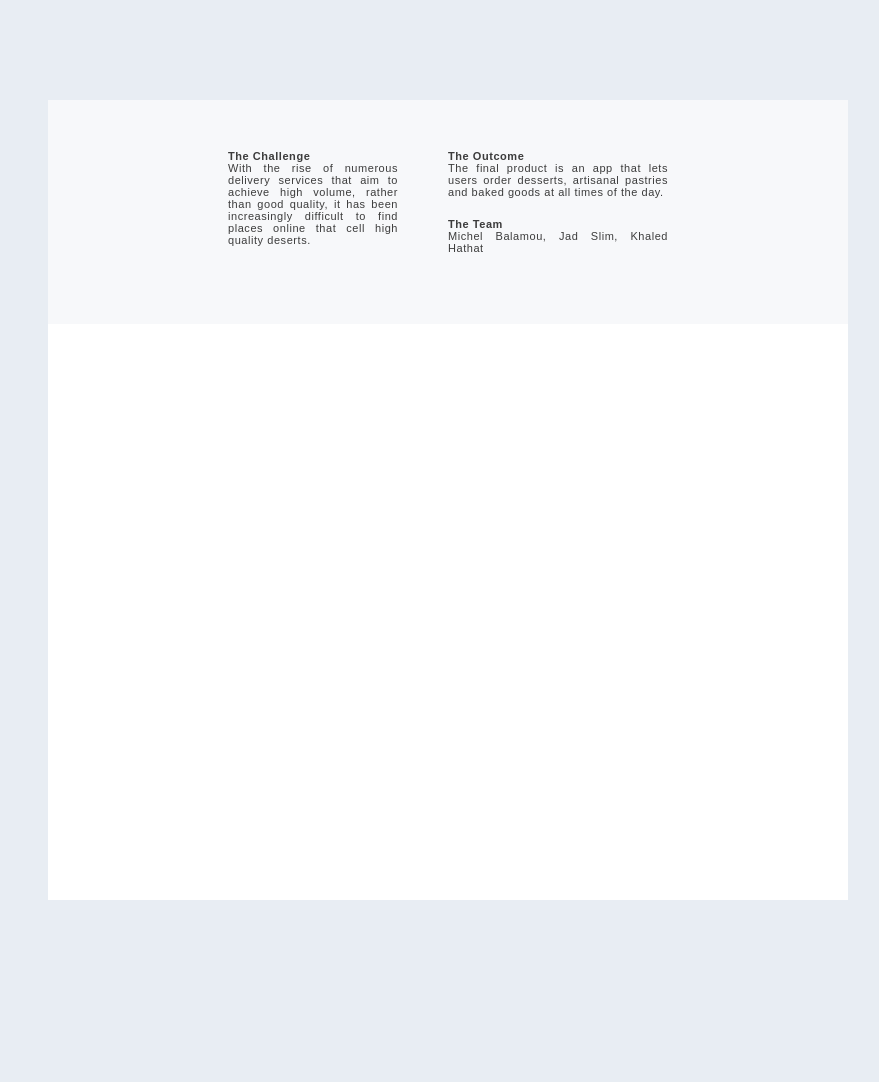
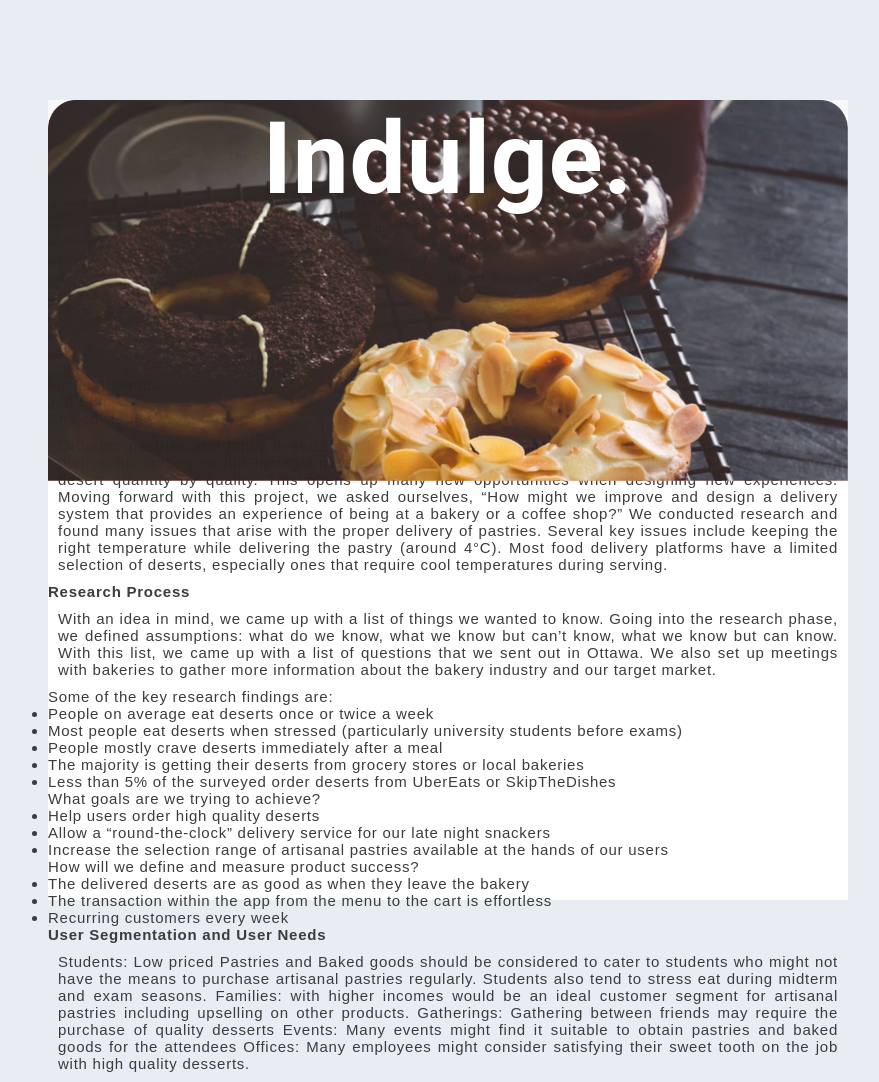
Before and after one commit to balamou/balamou.com, a PHP site: page /index.html in a window 1280 px wide. Shown: the whole page, without its empty margins (192-1071 px from the left). Before the commit the page ends 900 px from the top, so only its background shows below. Run offline with PHP 8.4, Linux system fonts and the light colour scheme; some web fonts are replaced.

Commit message:
Added more structure to the HTML and CSS

```diff
--- a/css/main.css
+++ b/css/main.css
@@ -1,4 +1,4 @@
-/* Remove all paddings using universial selector*/
+/* Remove all paddings using universial selector */
 * {
   margin: 0px;
   padding: 0px;
@@ -9,18 +9,13 @@ body {
   font-family: ivyjournal, sans-serif;
   font-weight: 400;
   font-style: normal;
-  font-size: 11px;
+  font-size: 15px;
   color: #3C3C3C;
   /* Padding */
   padding: 100px 30vh 0px 30vh;
 
   background-color: #E8EDF3;
   letter-spacing: 0.05em;
-}
-
-.content {
-  background-color: white;
-  height: 100vh;
 }
 
 header {
@@ -32,9 +27,45 @@ p {
   text-align: justify;
 }
 
+div p {
+  padding: 10px;
+}
+
+.content {
+  background-color: white;
+  height: 100vh;
+  display: flex;
+  flex-direction: column;
+}
+
+/* HEADER PICTURE */
+.header-container {
+  position: relative;
+  display: flex;
+  flex-direction: row;
+  justify-content: center;
+}
+
+.main-title {
+  position: absolute;
+  float: left;
+  color: white;
+  font-size: 100px;
+
+  font-family: roboto, sans-serif;
+  font-weight: 700;
+  font-style: normal;
+}
+
+.pic-container {
+  position: absolute;
+}
+
+/* MINI SUMMARY */
 .mini-summary {
+  font-size: 11px;
   padding: 50px 180px 50px 180px;
-  display: inline-block;
+  display: block;
   background-color: #F7F8FA;
 }
 
--- a/index.html
+++ b/index.html
@@ -11,6 +11,13 @@
   </head>
   <body>
     <div class="content">
+
+      <!-- Header picture -->
+      <div class="header-container">
+        <div class="pic-container"><img src="images/bakery.png" style="width:100%"></img></div>
+        <div class="main-title">Indulge.</div>
+      </div>
+      <!-- /Header picture -->
 
       <!-- Mini summary -->
       <div class="mini-summary">
@@ -34,6 +41,88 @@ all times of the day.</p>
       </div>
     </div>
     <!-- /mini-summary -->
+
+    <!-- Team pictures -->
+    <div class="team">
+      <div>Michel Balamou</div>
+      <div>Jad Slim</div>
+      <div>Khaled Hathat</div>
+    </div>
+    <!-- /Team pictures -->
+
+    <!-- Intro -->
+    <div class="intro"><p><span>Ordering pastries and fancy deserts</span> has become a trend amongst
+      millennials. From quick snapshots on their snap stories to full Instagram pages dedicated for
+      curating deserts: millennials are substituting desert quantity by quality. This
+      opens up many new opportunities when designing new experiences. Moving forward
+      with this project, we asked ourselves, “How might we improve and design a
+      delivery system that provides an experience of being at a bakery or a coffee shop?”
+
+      We conducted research and found many issues that arise with the proper delivery of pastries.
+      Several  key issues include keeping the right temperature while delivering the pastry (around 4°C).
+      Most food delivery platforms have a limited selection of deserts, especially ones that require cool
+      temperatures during serving.</p>
+      <div class="intro-pics">
+      </div>
+    </div>
+    <!-- /Intro -->
+
+    <!-- Research -->
+    <div class="research">
+    <header>Research Process</header>
+    <p>With an idea in mind, we came up with a list of things we wanted to know. Going into the research phase,
+      we defined assumptions: what do we know, what we know but can’t know, what we know but can know. With this
+      list, we came up with a list of questions that we sent out in Ottawa. We also set up meetings with bakeries
+      to gather more information about the bakery industry and our target market.</p>
+
+    Some of the key research findings are:
+    <ul>
+      <li>People on average eat deserts once or twice a week</li>
+      <li>Most people eat deserts when stressed (particularly university students before exams)</li>
+      <li>People mostly crave deserts immediately after a meal</li>
+      <li>The majority is getting their deserts from grocery stores or local bakeries</li>
+      <li>Less than 5% of the surveyed order deserts from UberEats or SkipTheDishes</li>
+    </ul>
+
+    What goals are we trying to achieve?
+    <ul>
+      <li>Help users order high quality deserts</li>
+      <li>Allow a “round-the-clock” delivery service for our late night snackers</li>
+      <li>Increase the selection range of artisanal pastries available at the hands of our users</li>
+    </ul>
+
+    How will we define and measure product success?
+    <ul>
+      <li>The delivered deserts are as good as when they leave the bakery</li>
+      <li>The transaction within the app from the menu to the cart is effortless</li>
+      <li>Recurring customers every week</li>
+    </ul>
+    </div>
+    <!-- /Research -->
+
+    <!-- User segmentation -->
+    <div class="user-segmentation">
+      <header>User Segmentation and User Needs</header>
+
+      <p>
+      <span>Students:</span> Low priced Pastries and Baked goods should be considered to cater to students who
+      might not have the means to purchase artisanal pastries regularly. Students also tend to stress eat during
+      midterm and exam seasons.
+
+      <span>Families:</span> with higher incomes would be an ideal customer segment for artisanal pastries
+      including upselling on other products.
+
+      <span>Gatherings:</span> Gathering between friends may require the purchase of quality
+      desserts
+
+      <span>Events:</span> Many events might find it suitable to obtain pastries and baked goods for the attendees
+
+      <span>Offices:</span> Many employees might consider satisfying their sweet tooth on the job with high quality desserts.
+      </p>
+    </div>
+    <!-- /User segmentation -->
+
+
   </div>
   </body>
 </html>
```
Also changed, not shown: images/bakery.png (added), images/bakery@2x.png (added). Lines whose indentation alone changed are shown as unchanged.
